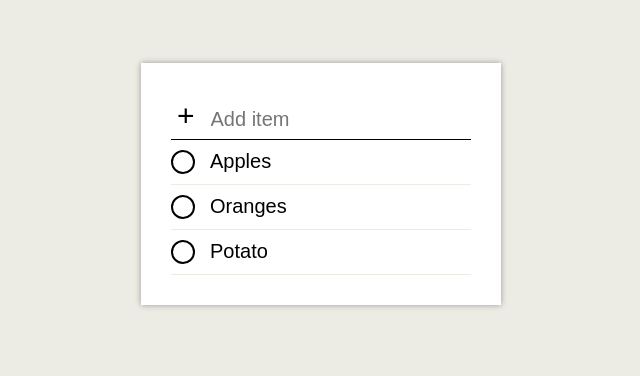
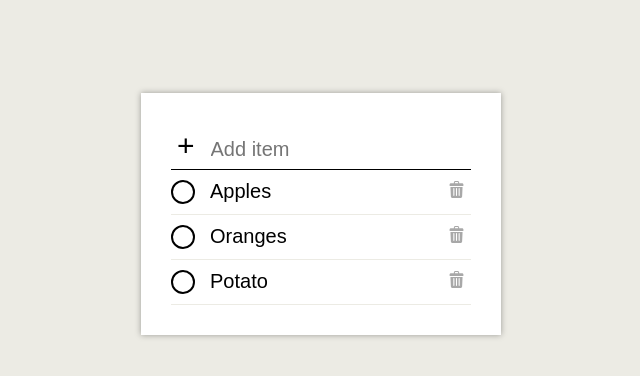
Before and after one commit to DarinaKopenkova/shopping-list, a React (Create React App) app: page / in a window 1280 px wide. Shown: the part 186-562 px from the top of the page, without its empty margins (319-959 px from the left). Built offline with nearby package versions, Linux system fonts and the light colour scheme.

Commit message:
Emplemented element removal

```diff
--- a/src/App.css
+++ b/src/App.css
@@ -3,8 +3,7 @@ body {
   display: flex;
   align-items: center;
   justify-content: center;
-  padding: 50px 0;
-  min-height: 80vh;
+  min-height: 100vh;
   font-family: sans-serif;
   width: 100%;
   height: 100%;
--- a/src/App.js
+++ b/src/App.js
@@ -16,7 +16,7 @@ export default class App extends Component {
     this.onDelete = this.onDelete.bind(this);
     this.onMoveItem = this.onMoveItem.bind(this);
     this.onAdd = this.onAdd.bind(this);
-
+    this.removeItem = this.removeItem.bind(this);
     this.maxId = 4;
   }
   onDelete(id) {
@@ -46,6 +46,9 @@ export default class App extends Component {
   }
 
   onAdd(value) {
+    if (!value) {
+      return;
+    }
     const newItem = {
       text: value,
       finished: false,
@@ -58,6 +61,16 @@ export default class App extends Component {
       };
     });
   }
+  removeItem(id) {
+    let indexItem = this.state.initialList.findIndex((elem) => elem.id === id);
+    const before = this.state.initialList.slice(0, indexItem);
+    const after = this.state.initialList.slice(indexItem + 1);
+    this.setState(({ initialList }) => {
+      return {
+        initialList: [...before, ...after],
+      };
+    });
+  }
 
   render() {
     return (
@@ -67,6 +80,7 @@ export default class App extends Component {
           <Item
             onChange={this.onMoveItem}
             onClick={this.onDelete}
+            onRemove={this.removeItem}
             item={item}
           />
         ))}
--- a/src/components/Item/Item.css
+++ b/src/components/Item/Item.css
@@ -3,6 +3,7 @@
     padding: 10px 0;
     display: flex;
     border-bottom: 1px solid #ecebe4;
+    position: relative;
 }
 
 
@@ -29,3 +30,15 @@
 .item__icon:hover {
     border-color: rgba(0, 0, 0, 0.34);
 }
+
+.item__button-remove {
+    background-color: #fff;
+    border: none;
+    position: absolute;
+    right: 0;
+    fill: rgba(0, 0, 0, 0.34);
+}
+
+.item__button-remove:hover {
+    fill: black;
+}
--- a/src/components/Item/Item.js
+++ b/src/components/Item/Item.js
@@ -1,5 +1,6 @@
 import "./Item.css";
-import { ReactComponent as CheckMark } from "../assets/check.svg";
+import { ReactComponent as CheckIcon } from "../assets/check.svg";
+import { ReactComponent as TrashIcon } from "../assets/trash.svg";
 
 export default function Item(props) {
   return (
@@ -16,12 +17,21 @@ export default function Item(props) {
           props.onChange(props.item.id);
         }}
       >
-        {props.item.finished && <CheckMark className="item__checkmark" />}
+        {props.item.finished && <CheckIcon className="item__checkmark" />}
       </div>
 
       <div key={props.item.id} className="item__text">
         {props.item.text}
       </div>
+
+      <button
+        className="item__button-remove"
+        onClick={() => {
+          props.onRemove(props.item.id);
+        }}
+      >
+        <TrashIcon />
+      </button>
     </div>
   );
 }
```
Also changed, not shown: src/components/assets/trash.svg (added).
